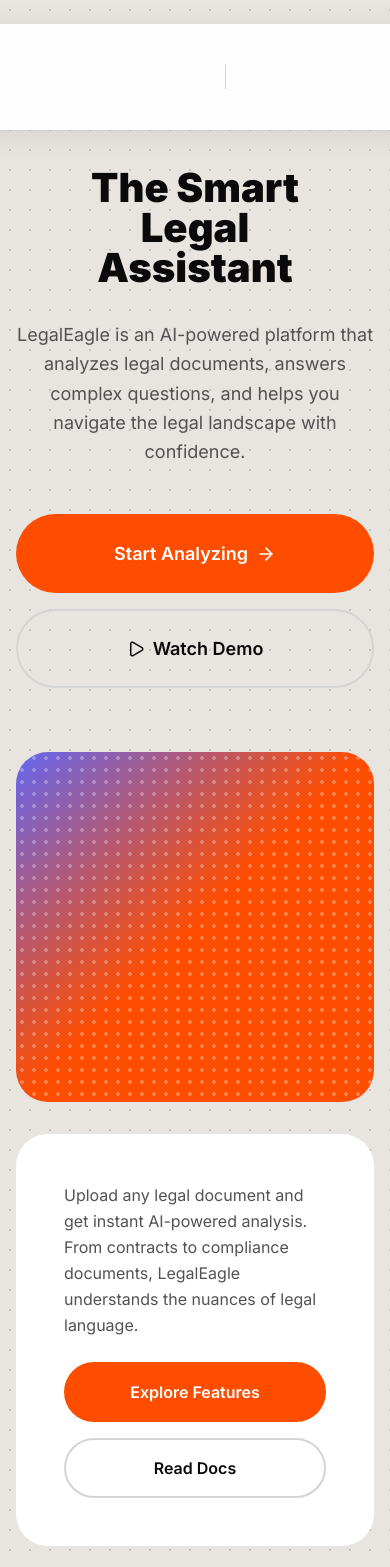
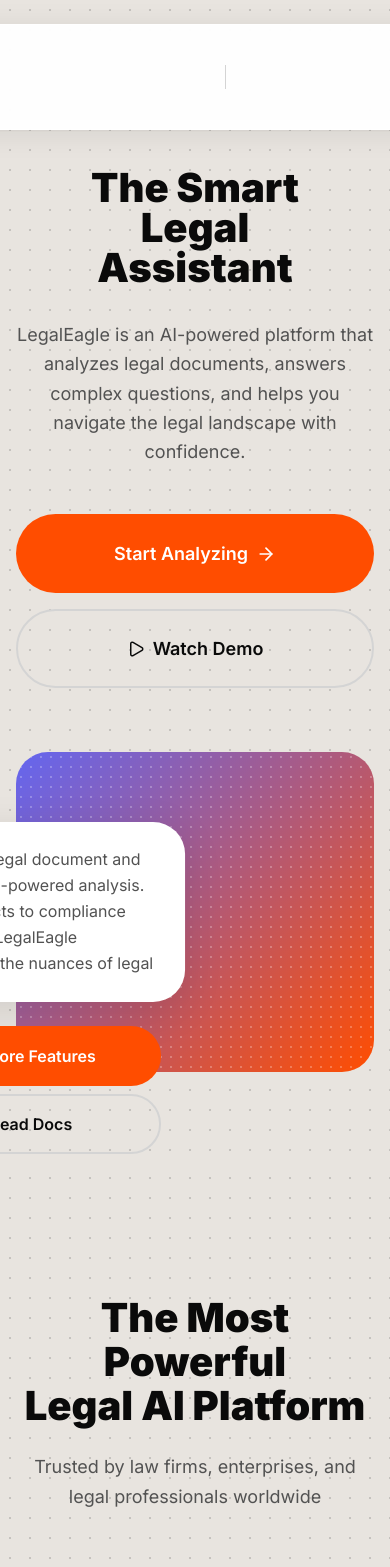
Before and after one commit to KRISHNA-JAIN15/LegalEagle, a React (Vite) app in the folder client/: page / in a window 390 px wide. Shown: the top 1567 px of the page. Built offline with nearby package versions, Linux system fonts and the light colour scheme.

Commit message:
Hero Section fix

```diff
--- a/client/src/components/Hero/Hero.css
+++ b/client/src/components/Hero/Hero.css
@@ -8,14 +8,14 @@
 
 .hero-container {
   display: grid;
-  grid-template-columns: 1fr 1.2fr;
-  gap: var(--spacing-2xl);
-  align-items: start;
+  grid-template-columns: 1fr 1fr;
+  gap: var(--spacing-3xl);
+  align-items: center;
   min-height: calc(100vh - 200px);
 }
 
 .hero-content {
-  padding-top: var(--spacing-4xl);
+  padding-top: var(--spacing-2xl);
 }
 
 .hero-title {
@@ -46,20 +46,20 @@
 
 .hero-visual {
   position: relative;
+  height: 100%;
   display: flex;
-  flex-direction: column;
-  gap: var(--spacing-md);
+  align-items: flex-start;
 }
 
-.hero-card {
-  border-radius: var(--radius-3xl);
-  overflow: hidden;
+.hero-cards-wrapper {
   position: relative;
+  width: 100%;
 }
 
 .hero-card-gradient {
-  background: var(--gradient-hero);
-  min-height: 350px;
+  background: linear-gradient(135deg, #6366f1 0%, #ff4d00 100%);
+  border-radius: var(--radius-3xl);
+  min-height: 500px;
   position: relative;
   overflow: hidden;
 }
@@ -73,20 +73,23 @@
   bottom: 0;
   background-image: radial-gradient(
     circle,
-    rgba(255, 255, 255, 0.3) 2px,
-    transparent 2px
+    rgba(255, 255, 255, 0.25) 1.5px,
+    transparent 1.5px
   );
-  background-size: 12px 12px;
+  background-size: 10px 10px;
 }
 
 .hero-card-info {
   background-color: var(--color-surface);
   padding: var(--spacing-2xl);
   border-radius: var(--radius-3xl);
+  box-shadow: 0 10px 40px rgba(0, 0, 0, 0.1);
   position: absolute;
-  bottom: -60px;
-  right: 0;
-  max-width: 450px;
+  top: 50%;
+  left: 50%;
+  transform: translate(-50%, -50%);
+  z-index: 2;
+  width: min(520px, 86%);
 }
 
 .hero-card-info p {
@@ -96,8 +99,15 @@
   margin-bottom: var(--spacing-lg);
 }
 
-.hero-card-info .hero-buttons {
-  margin-top: var(--spacing-md);
+.hero-info-buttons {
+  display: flex;
+  flex-direction: column;
+  gap: var(--spacing-sm);
+}
+
+.hero-info-buttons .btn {
+  text-align: center;
+  justify-content: center;
 }
 
 /* Animation */
@@ -132,18 +142,35 @@
     justify-content: center;
   }
 
+  .hero-card-gradient {
+    min-height: 400px;
+  }
+
   .hero-card-info {
-    position: relative;
-    bottom: auto;
-    right: auto;
-    max-width: none;
-    margin-top: var(--spacing-md);
+    left: 20px;
+    right: 20px;
+    bottom: -30px;
   }
 }
 
 @media (max-width: 640px) {
   .hero-title {
     font-size: 2.5rem;
+  }
+
+  .hero-card-gradient {
+    min-height: 320px;
+  }
+
+  .hero-card-info {
+    left: 15px;
+    right: 15px;
+    bottom: -20px;
+    padding: var(--spacing-lg);
+  }
+
+  .hero-info-buttons {
+    flex-direction: column;
   }
 
   .hero-buttons {
--- a/client/src/components/Hero/Hero.jsx
+++ b/client/src/components/Hero/Hero.jsx
@@ -31,14 +31,15 @@
           </div>
 
           <div className="hero-visual">
-            <div className="hero-card hero-card-gradient"></div>
+            <div className="hero-cards-wrapper">
+              <div className="hero-card-gradient"></div>
               <div className="hero-card-info">
                 <p>
                   Upload any legal document and get instant AI-powered analysis.
                   From contracts to compliance documents, LegalEagle understands
                   the nuances of legal language.
                 </p>
-              <div className="hero-buttons">
+                <div className="hero-info-buttons">
                   <Link to="/features" className="btn btn-primary">
                     Explore Features
                   </Link>
@@ -50,6 +51,7 @@
             </div>
           </div>
         </div>
+      </div>
     </section>
   );
 };
```
Lines whose indentation alone changed are shown as unchanged.
